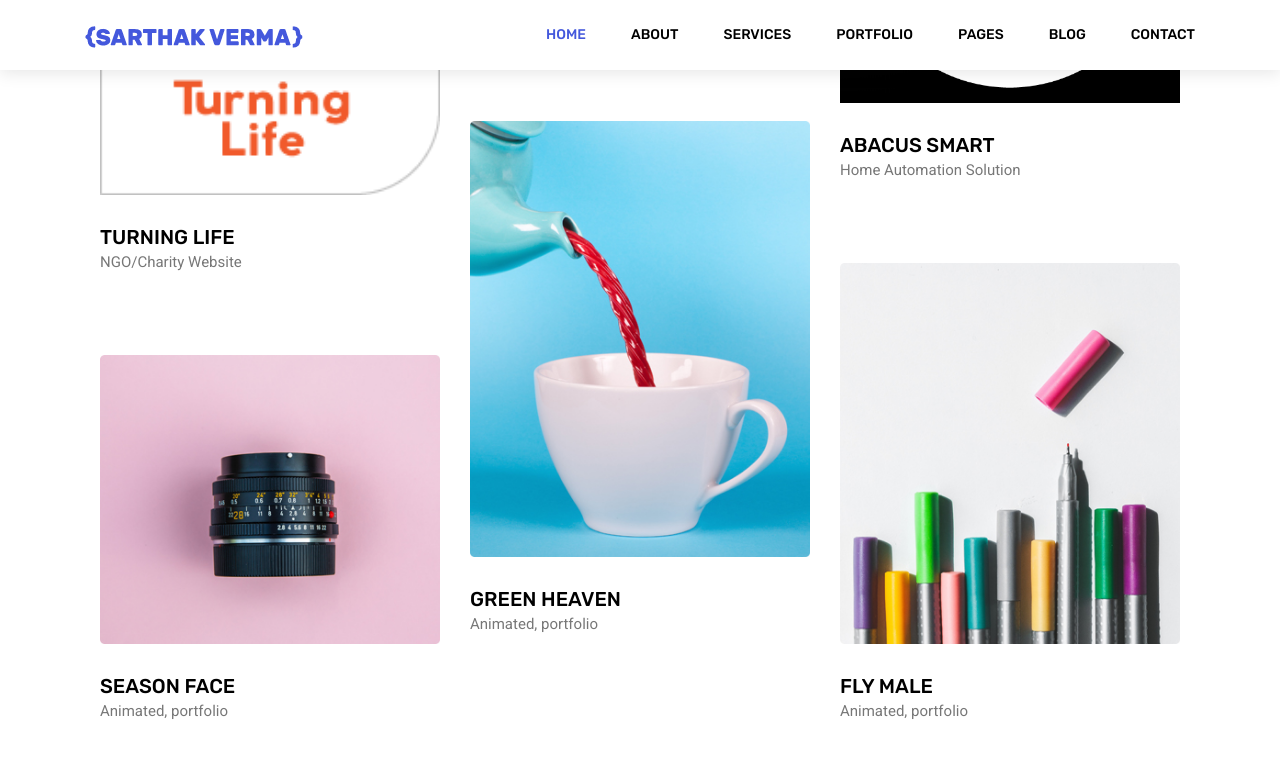
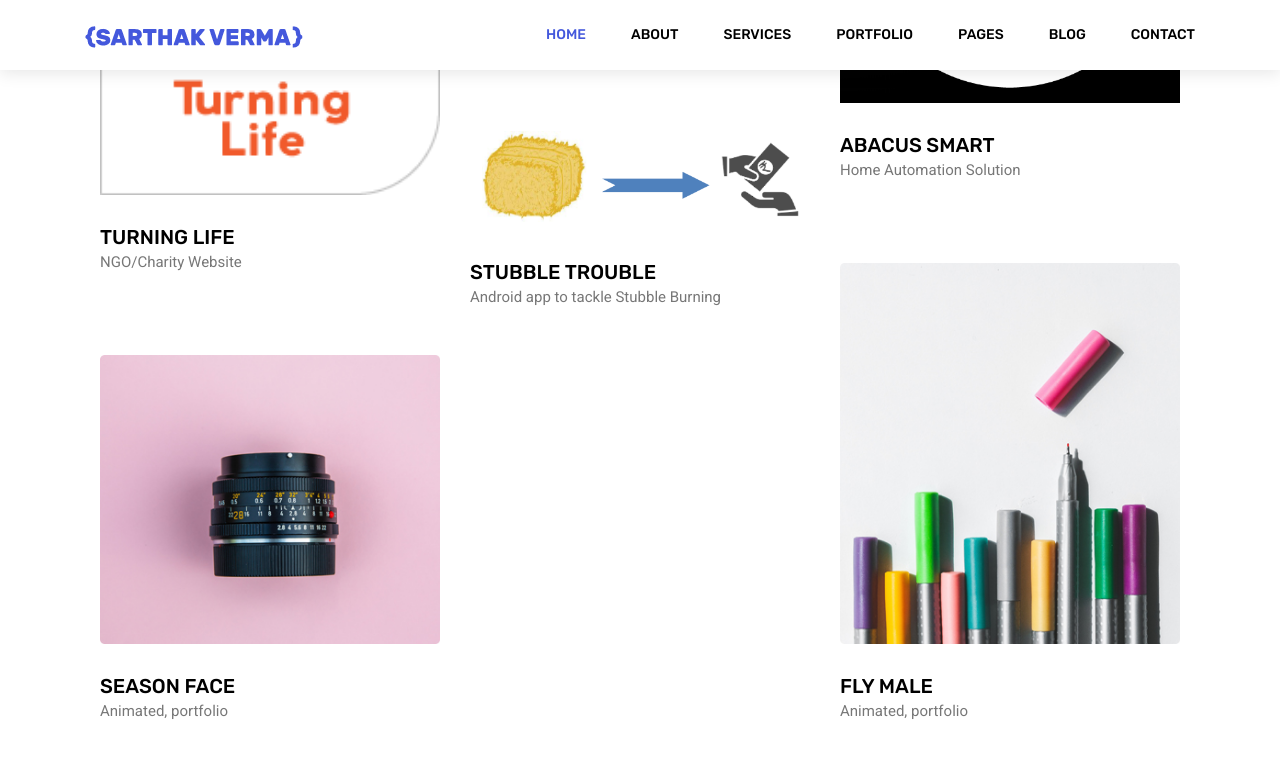
Before and after one commit to IAmSarthakVerma/iamsarthakverma.github.io, a Jekyll site: the page built from index.html, in a window 1280 px wide and 900 px high, scrolled down 3008 px. Shown: the top 758 px of the window. Built offline with Jekyll 4.4.1, drawn with Linux system fonts in a browser that asks for light colours; nearby versions of some CDN libraries; the list of posts is cut into pages by our own code.

Commit message:
Added Projects

```diff
--- a/index.html
+++ b/index.html
@@ -238,21 +238,21 @@ use-site-title: true
                 <div class="col-lg-4 col-md-6 all upcoming">
                     <div class="portfolio_box">
                         <div class="single_portfolio">
-                            <img class="img-fluid w-100" src="img/portfolio/p7.jpg" alt="">
+                            <img class="img-fluid w-100" src="stubble-trouble/stubble-trouble.png" alt="">
                             <div class="overlay"></div>
-                            <a href="img/portfolio/p7.jpg" class="img-gal">
+                            <a href="stubble-trouble/stubble-trouble.png" class="img-gal">
                                 <div class="icon">
                                     <span class="lnr lnr-cross"></span>
                                 </div>
                             </a>
                         </div>
                         <div class="short_info">
-                            <h4><a href="portfolio-details.html">green heaven</a></h4>
-                            <p>Animated, portfolio</p>
+                            <h4><a href="portfolio-details.html">Stubble Trouble</a></h4>
+                            <p>Android app to tackle Stubble Burning</p>
                         </div>
                     </div>
                 </div>
-                <div class="col-lg-4 col-md-6 all following">
+                <div class="col-lg-4 col-md-6 all completed">
                     <div class="portfolio_box">
                         <div class="single_portfolio">
                             <img class="img-fluid w-100" src="img/portfolio/p8.jpg" alt="">
```
Also changed, not shown: stubble-trouble/stubble-trouble.png (added).
